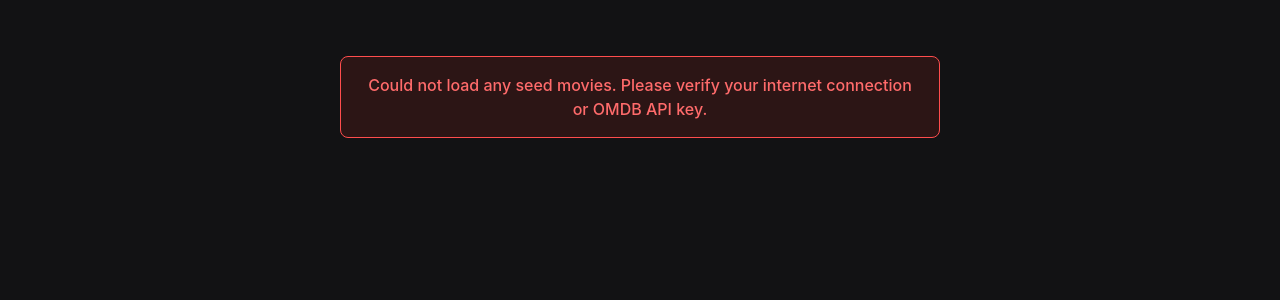
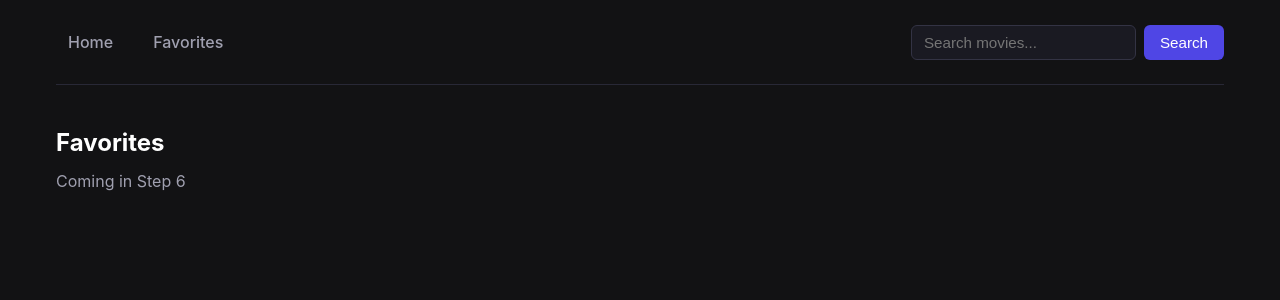
Before and after one commit to BeeSniper/movie-app, a React (Vite) app: page /favorites in a window 1280 px wide. Shown: the top 300 px of the page. Built offline with nearby package versions, Linux system fonts and the light colour scheme; no server answers.

Commit message:
Step 4: AI-generated router and header

```diff
--- a/src/App.css
+++ b/src/App.css
@@ -120,3 +120,87 @@
   font-size: 0.75rem;
   color: #c0c0d8;
 }
+
+
+/* Header & Navigation */
+.app-header {
+  display: flex;
+  justify-content: space-between;
+  align-items: center;
+  gap: 16px;
+  padding-bottom: 24px;
+  margin-bottom: 16px;
+  border-bottom: 1px solid #282836;
+  flex-wrap: wrap;
+}
+
+.header-nav {
+  display: flex;
+  gap: 16px;
+}
+
+.nav-link {
+  color: #a0a0b0;
+  text-decoration: none;
+  font-weight: 500;
+  font-size: 1rem;
+  padding: 6px 12px;
+  border-radius: 6px;
+  transition: color 0.2s ease, background-color 0.2s ease;
+}
+
+.nav-link:hover {
+  color: #ffffff;
+  background-color: #262632;
+}
+
+.search-form {
+  display: flex;
+  gap: 8px;
+}
+
+.search-input {
+  background-color: #1a1a22;
+  border: 1px solid #333344;
+  border-radius: 6px;
+  padding: 8px 12px;
+  color: #ffffff;
+  font-size: 0.95rem;
+  outline: none;
+  transition: border-color 0.2s ease;
+}
+
+.search-input:focus {
+  border-color: #6366f1;
+}
+
+.search-button {
+  background-color: #4f46e5;
+  color: #ffffff;
+  border: none;
+  border-radius: 6px;
+  padding: 8px 16px;
+  font-size: 0.95rem;
+  font-weight: 500;
+  cursor: pointer;
+  transition: background-color 0.2s ease;
+}
+
+.search-button:hover {
+  background-color: #4338ca;
+}
+
+/* Favorites Screen Placeholder */
+.favorites-screen {
+  padding: 24px 0;
+}
+
+.favorites-screen h2 {
+  font-size: 1.5rem;
+  color: #ffffff;
+  margin-bottom: 8px;
+}
+
+.favorites-screen p {
+  color: #a0a0b0;
+}
--- a/src/App.tsx
+++ b/src/App.tsx
@@ -1,11 +1,20 @@
+import { BrowserRouter, Routes, Route } from 'react-router-dom';
+import { Header } from './components/Header';
 import { HomeScreen } from './screens/home/HomeScreen';
+import { FavoritesScreen } from './screens/favorites/FavoritesScreen';
 import './App.css';
 
 function App() {
   return (
-    <div className="app-container">
-      <HomeScreen />
-    </div>
+    <BrowserRouter>
+      <div className="app-container">
+        <Header />
+        <Routes>
+          <Route path="/" element={<HomeScreen />} />
+          <Route path="/favorites" element={<FavoritesScreen />} />
+        </Routes>
+      </div>
+    </BrowserRouter>
   );
 }
 
--- /dev/null
+++ b/src/components/Header.tsx
@@ -0,0 +1,42 @@
+import { useState } from 'react';
+import { Link, useNavigate } from 'react-router-dom';
+
+export function Header() {
+  const [searchTerm, setSearchTerm] = useState('');
+  const navigate = useNavigate();
+
+  function handleSubmit(e: React.FormEvent<HTMLFormElement>) {
+    e.preventDefault();
+    navigate(`/?q=${encodeURIComponent(searchTerm)}`);
+  }
+
+  function handleHomeClick() {
+    setSearchTerm('');
+  }
+
+  return (
+    <header className="app-header">
+      <nav className="header-nav">
+        <Link to="/" className="nav-link" onClick={handleHomeClick}>
+          Home
+        </Link>
+        <Link to="/favorites" className="nav-link">
+          Favorites
+        </Link>
+      </nav>
+
+      <form className="search-form" onSubmit={handleSubmit}>
+        <input
+          type="text"
+          className="search-input"
+          placeholder="Search movies..."
+          value={searchTerm}
+          onChange={(e) => setSearchTerm(e.target.value)}
+        />
+        <button type="submit" className="search-button">
+          Search
+        </button>
+      </form>
+    </header>
+  );
+}
--- /dev/null
+++ b/src/screens/favorites/FavoritesScreen.tsx
@@ -0,0 +1,8 @@
+export function FavoritesScreen() {
+  return (
+    <main className="favorites-screen">
+      <h2>Favorites</h2>
+      <p>Coming in Step 6</p>
+    </main>
+  );
+}
```
